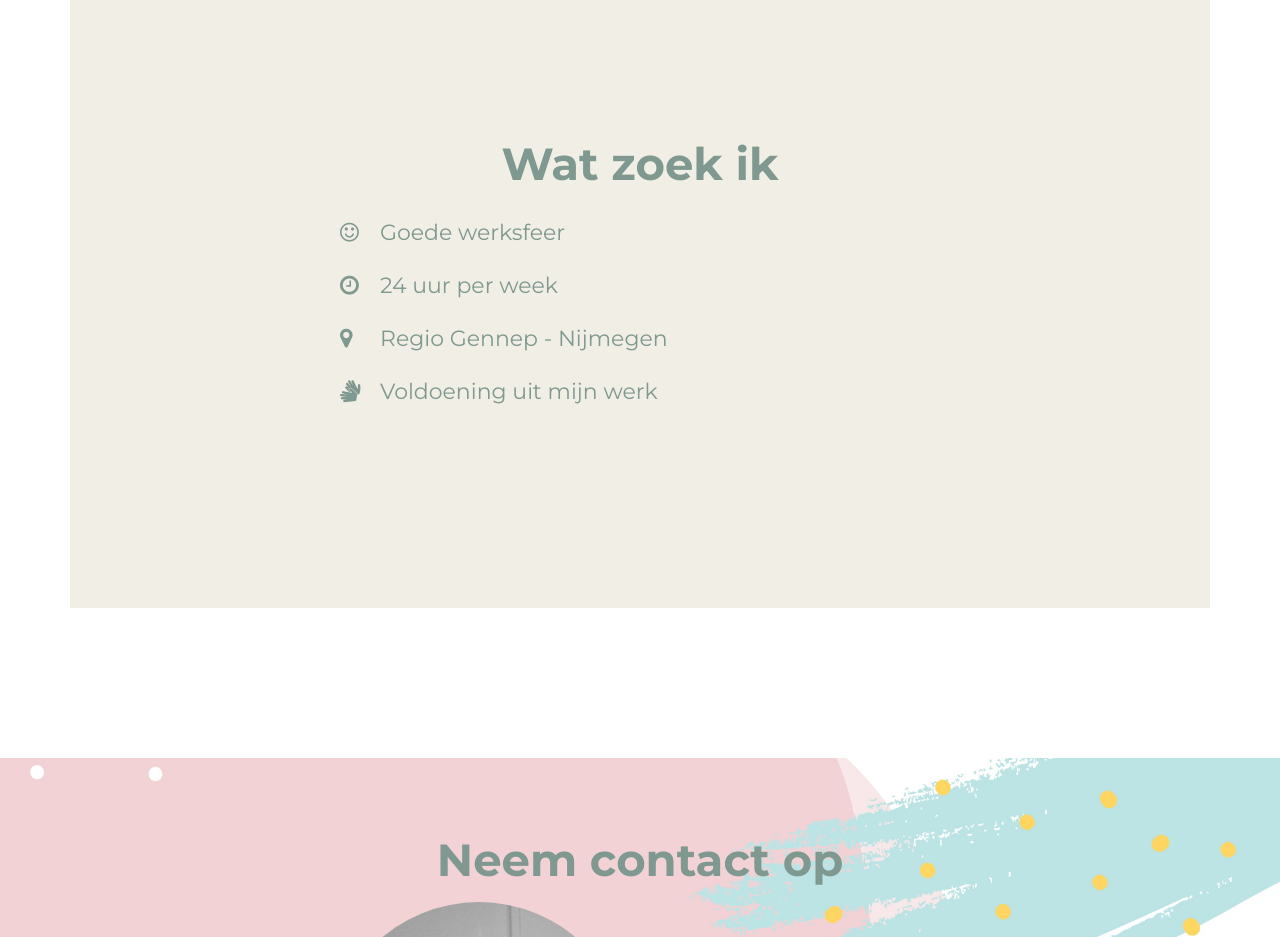
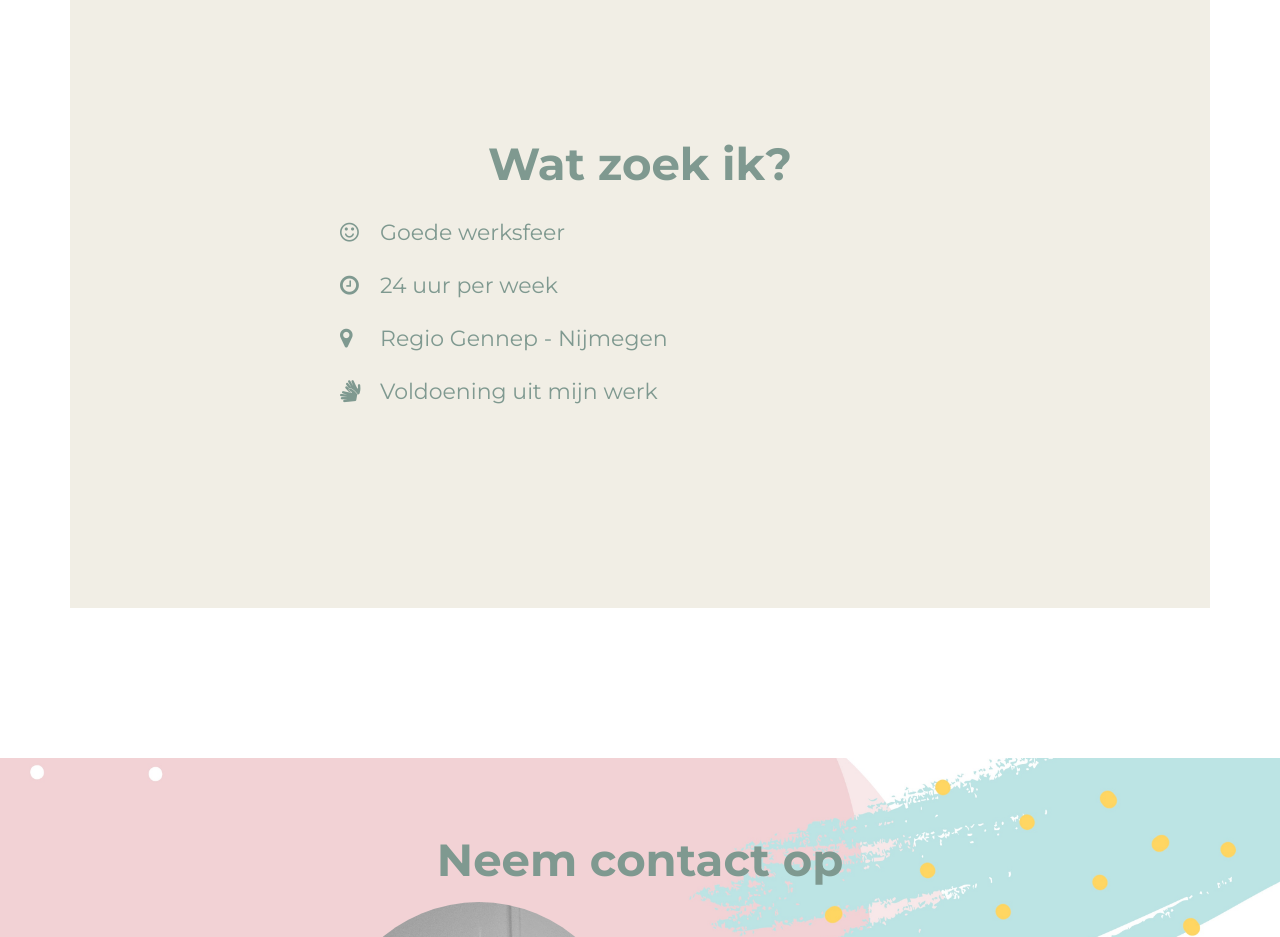
Before and after one commit to Olliepoe/website-oli, a website: page index.html in a window 1280 px wide. Shown: the part 2500-3437 px from the top of the page. Drawn offline with nearby package versions, Linux system fonts and the light colour scheme; files that its build step writes are made by us from their sources; a web font is replaced by a local one.

Commit message:
Update index.html
Vraagteken toegevoegd bij 'wat zoek ik'

```diff
--- a/index.html
+++ b/index.html
@@ -162,7 +162,7 @@
         <div class="container">
             <div class="row">
                 <div class="col-lg-12 text-center">
-                    <h2 class="section-heading">Wat zoek ik</h2>
+                    <h2 class="section-heading">Wat zoek ik?</h2>
                     <div class="content-wrapper">
                         <ul class="oli-list">
                             <li>
```
